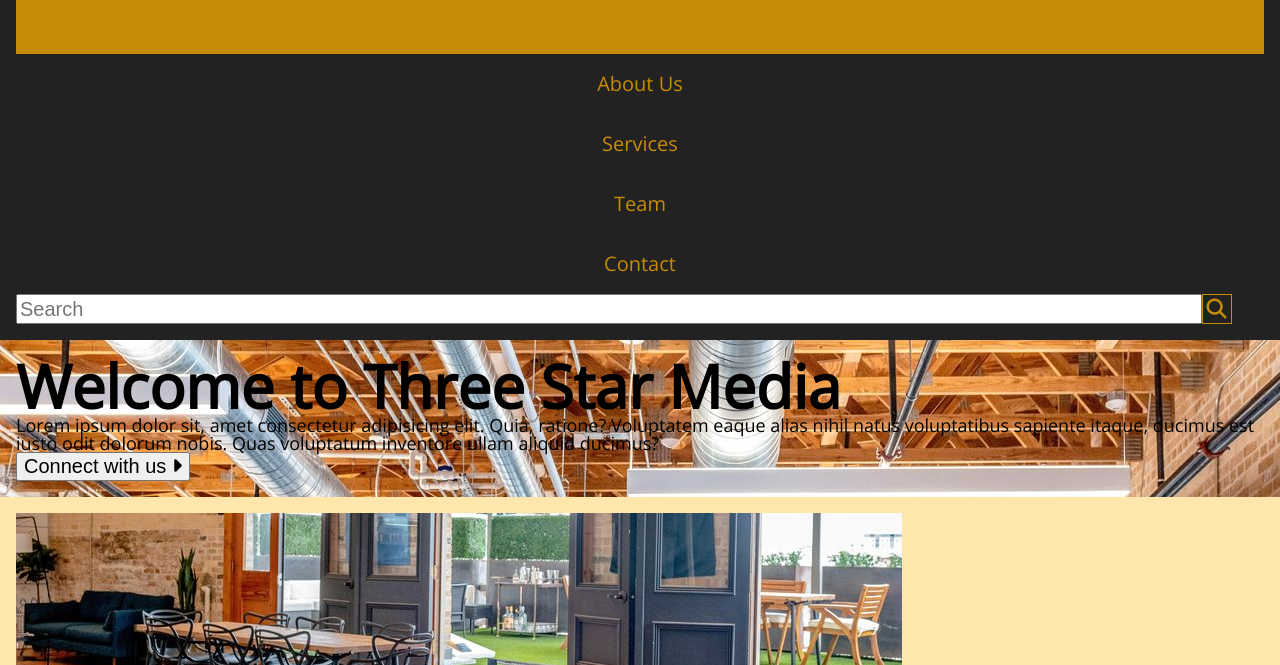
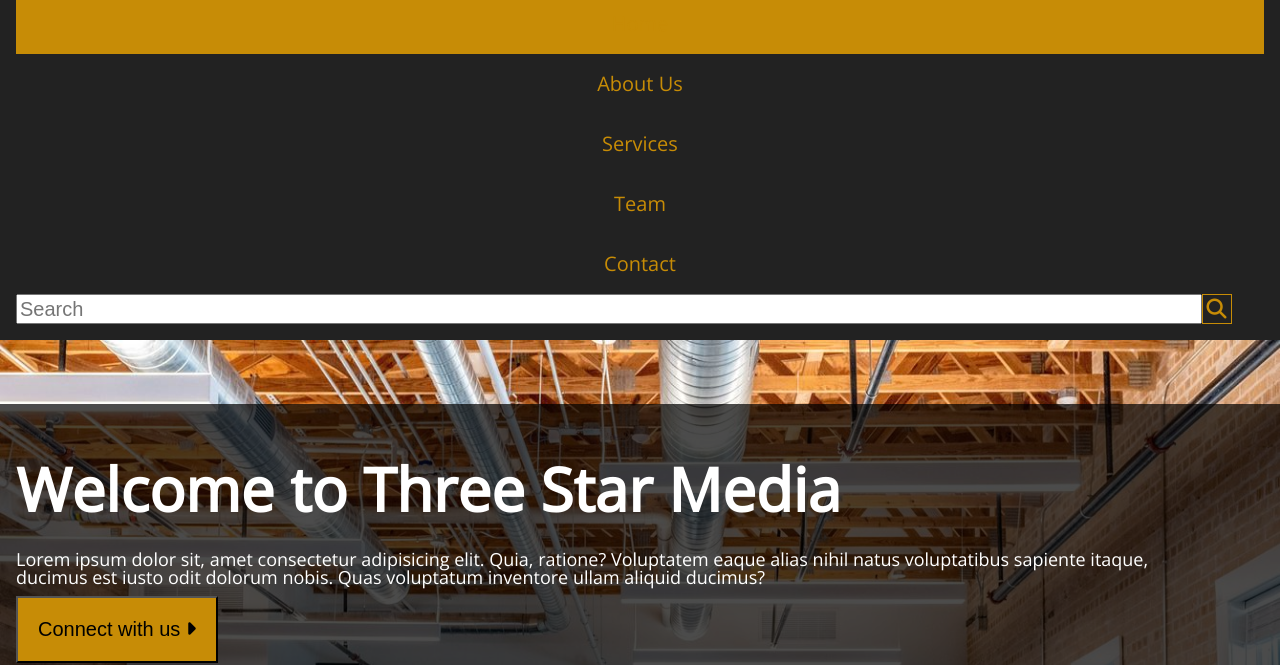
Before and after one commit to habb0016/habb0016.github.io, a plain HTML site: page final-project/index.html in a window 1280 px wide. Shown: the part 135-800 px from the top of the page. Drawn offline with nearby package versions, Linux system fonts and the light colour scheme.

Commit message:
Styles welcome section.

```diff
--- a/final-project/css/styles.css
+++ b/final-project/css/styles.css
@@ -62,6 +62,10 @@ html {
 h1 {
     font-size: 60px;
     font-weight: bolder;
+    /* spacing for welcome */
+    line-height: 1.5;
+    padding-bottom: 1rem;
+
 }
 h2 {
     font-size: 39px;
@@ -92,6 +96,13 @@ div.navigation {
 .box {
     background-color: #c78c06;
 }
+/* styles button in welcome */
+.connect {
+    background-color: #c78c06;
+    color: black;
+    padding: 1em;
+    margin-top: 0.5em;
+}
 /* styles nav links */
 nav a {
     /* remove underline, space and display inline for nav links */
@@ -113,7 +124,6 @@ given display of flex */
     border: solid 1px #c78c06;
     padding: 4px;
 }
-
 /* sets default color for home button */
 div.box a {
     color: #222;
@@ -130,9 +140,25 @@ nav a:link, a:visited {
 nav a:hover, a:active {
     color:white;
 }
-/* welcome background image */
+/* welcome background image and flex */
 div.welcome {
     background-image: url("../images/main-banner.jpg");
+    background-size: 100%;
+    display: flex;
+    padding: 4em 0 4em 0;
+}
+/* styles welcome section */
+section.welcome {
+    color: white;
+    padding-top: 2.5rem;
+}
+.wrap-welcome {
+    width: 95%;
+}
+/* adds faded background to welcome section */
+section.alpha {
+    background-color: rgba(0, 0, 0, 70%);
+    width: 100%;
 }
 /* class of background that needs background of #ffe6ac */
 .background {
--- a/final-project/index.html
+++ b/final-project/index.html
@@ -40,10 +40,12 @@
         <!-- div parents section for background image and flex -->
         <div class="welcome">
             <!-- welcome section -->
-            <section class="wrapper">
-                <h1>Welcome to Three Star Media</h1>
-                <p>Lorem ipsum dolor sit, amet consectetur adipisicing elit. Quia, ratione? Voluptatem eaque alias nihil natus voluptatibus sapiente itaque, ducimus est iusto odit dolorum nobis. Quas voluptatum inventore ullam aliquid ducimus?</p>
-                <button class="bttn connect">Connect with us <i class="fa-solid fa-caret-right"></i></button>
+            <section class="wrapper welcome alpha">
+                <div class="wrap-welcome">
+                    <h1>Welcome to Three Star Media</h1>
+                    <p>Lorem ipsum dolor sit, amet consectetur adipisicing elit. Quia, ratione? Voluptatem eaque alias nihil natus voluptatibus sapiente itaque, ducimus est iusto odit dolorum nobis. Quas voluptatum inventore ullam aliquid ducimus?</p>
+                    <button class="bttn connect">Connect with us <i class="fa-solid fa-caret-right"></i></button>
+                </div>
             </section>
         </div>
     </header>
```
